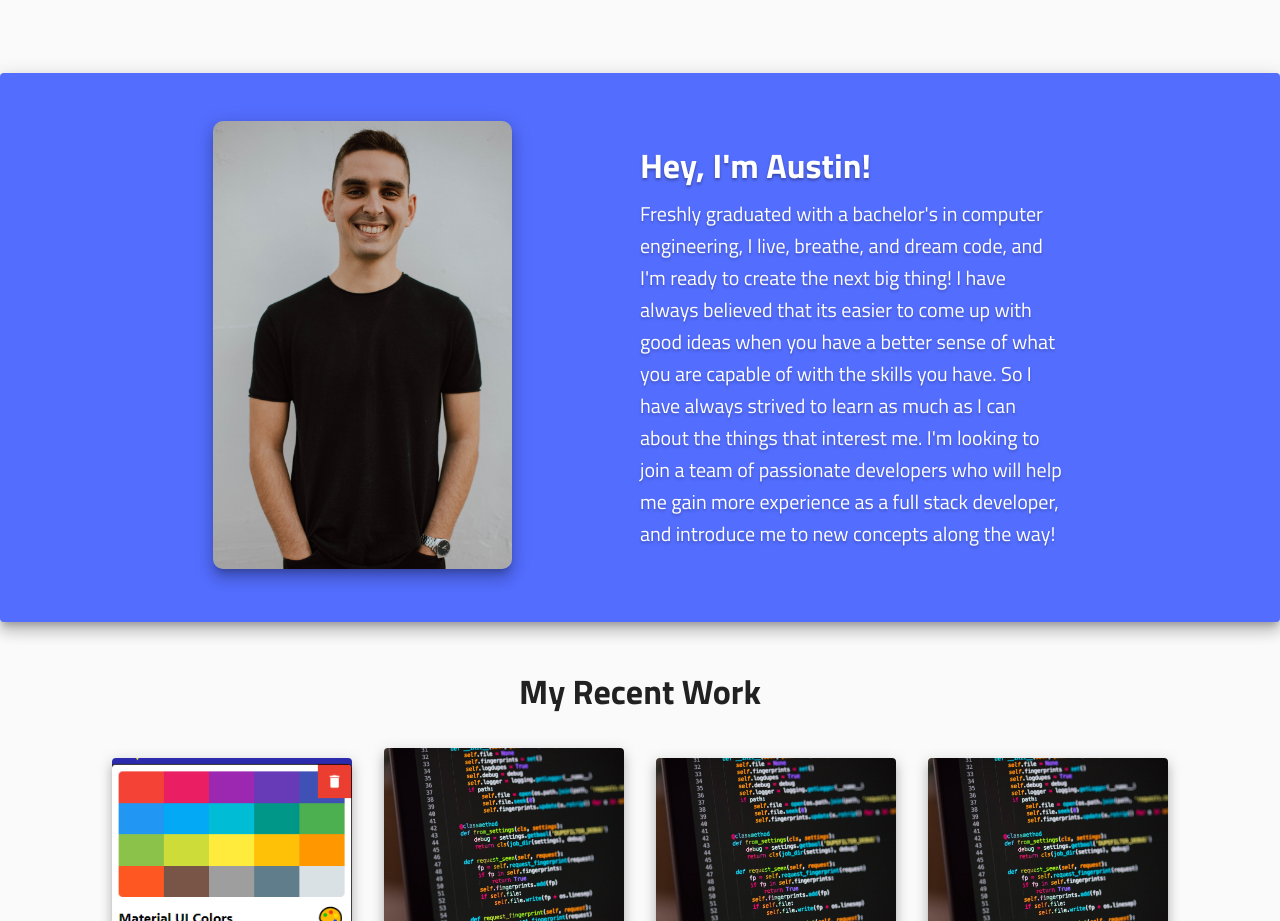
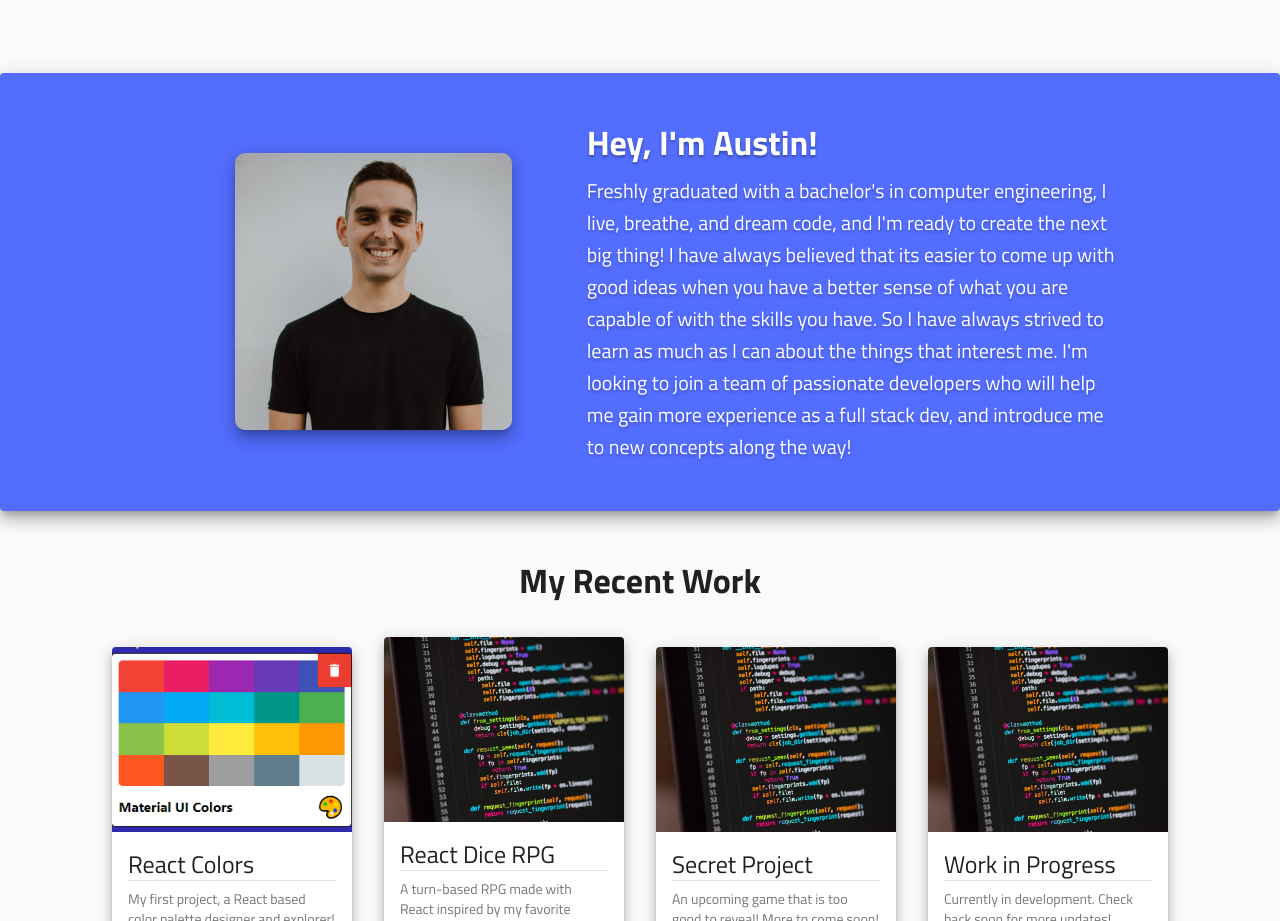
Before and after one commit to Ugikie/Portfolio, a React (Create React App) app: page / in a window 1280 px wide. Shown: the part 860-1781 px from the top of the page. Built offline with nearby package versions, Linux system fonts and the light colour scheme.

Commit message:
Fix intro image and paragraph readability
nobody wants to see my arms anyways

```diff
--- a/src/components/Intro.js
+++ b/src/components/Intro.js
@@ -3,7 +3,7 @@ import { Grid, Hidden, Paper, Typography } from '@material-ui/core';
 import { makeStyles } from '@material-ui/core/styles';
 import codeSVG from '../code.svg';
 import Interest from './Interest';
-import picOfMe from '../picofme_cropped.JPG';
+import picOfMe from '../picofme_square.jpg';
 
 const useStyles = makeStyles((theme) => ({
   root: {
@@ -20,6 +20,12 @@ const useStyles = makeStyles((theme) => ({
     },
     // border: '1px solid red',
   },
+  picOfMe: {
+    margin: 'auto',
+    borderRadius: 10,
+    boxShadow:
+      '0px 6px 6px -3px rgba(0,0,0,0.2), 0px 10px 14px 1px rgba(0,0,0,0.14), 0px 4px 18px 3px rgba(0,0,0,0.12)',
+  },
 }));
 
 const AboutMe = ({ width }) => {
@@ -32,21 +38,27 @@ const AboutMe = ({ width }) => {
         justify='center'
         className={classes.grid}
       >
-        <Hidden xsDown>
-          <Grid item xs={6} sm={5} lg={4}>
+        <Hidden smDown>
+          <Grid
+            item
+            xs={6}
+            sm={5}
+            lg={4}
+            style={{
+              display: 'flex',
+            }}
+          >
             <img
-              style={{
-                maxWidth: width === 'sm' || width === 'md' ? '85%' : '70%',
-                borderRadius: 10,
-                boxShadow:
-                  '0px 6px 6px -3px rgba(0,0,0,0.2), 0px 10px 14px 1px rgba(0,0,0,0.14), 0px 4px 18px 3px rgba(0,0,0,0.12)',
-              }}
+              className={classes.picOfMe}
               src={picOfMe}
               alt=''
+              style={{
+                width: '65%',
+              }}
             />
           </Grid>
         </Hidden>
-        <Grid item xs={10} sm={6} lg={4} xl={3}>
+        <Grid item xs={10} md={6} lg={5}>
           <Typography
             style={{
               color: 'white',
@@ -76,8 +88,7 @@ const AboutMe = ({ width }) => {
             skills you have. So I have always strived to learn as much as I can
             about the things that interest me. I'm looking to join a team of
             passionate developers who will help me gain more experience as a
-            full stack developer, and introduce me to new concepts along the
-            way!
+            full stack dev, and introduce me to new concepts along the way!
           </Typography>
         </Grid>
       </Grid>
--- a/src/components/Project.js
+++ b/src/components/Project.js
@@ -91,8 +91,8 @@ const Project = ({
     <Grid
       item
       xs={12}
-      sm={viewingFullDetails ? 12 : 4}
-      md={viewingFullDetails ? 10 : 3}
+      sm={viewingFullDetails ? 12 : 6}
+      md={viewingFullDetails ? 10 : 4}
       lg={viewingFullDetails ? 8 : 3}
       className={classes.root}
     >
--- a/src/components/Projects.js
+++ b/src/components/Projects.js
@@ -50,7 +50,8 @@ const Projects = ({ width }) => {
       {viewingCard === -1 ? (
         projectsData.map((project, idx) => {
           return (
-            idx <= (width === 'sm' || width === 'xs' ? 5 : 7) && (
+            idx <=
+              (width === 'sm' || width === 'xs' || width === 'md' ? 5 : 7) && (
               <Project
                 width={width}
                 key={project.id}
```
Also changed, not shown: src/picofme_square.jpg (added).
